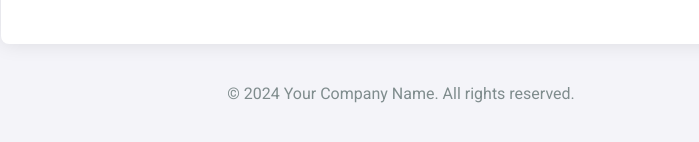
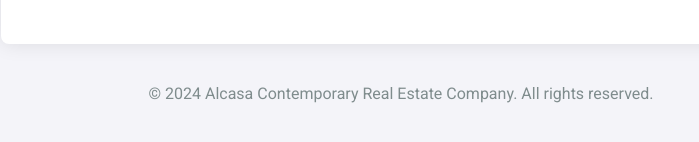
Before and after one commit to Daniel-Williams-ux/Daniel-Williams-ux-alcasa_contemporary.github.io, a plain HTML site: page index.html in a window 1280 px wide. Shown: the part 376-518 px from the top of the page, without its empty margins (239-938 px from the left). Drawn offline with Linux system fonts and the light colour scheme.

Commit message:
update html

```diff
--- a/index.html
+++ b/index.html
@@ -97,7 +97,7 @@
             </ul>
         </div>
         <div class="footer">
-            &copy; 2024 Your Company Name. All rights reserved.
+            &copy; 2024 Alcasa Contemporary Real Estate Company. All rights reserved.
         </div>
     </div>
 </body>
```
